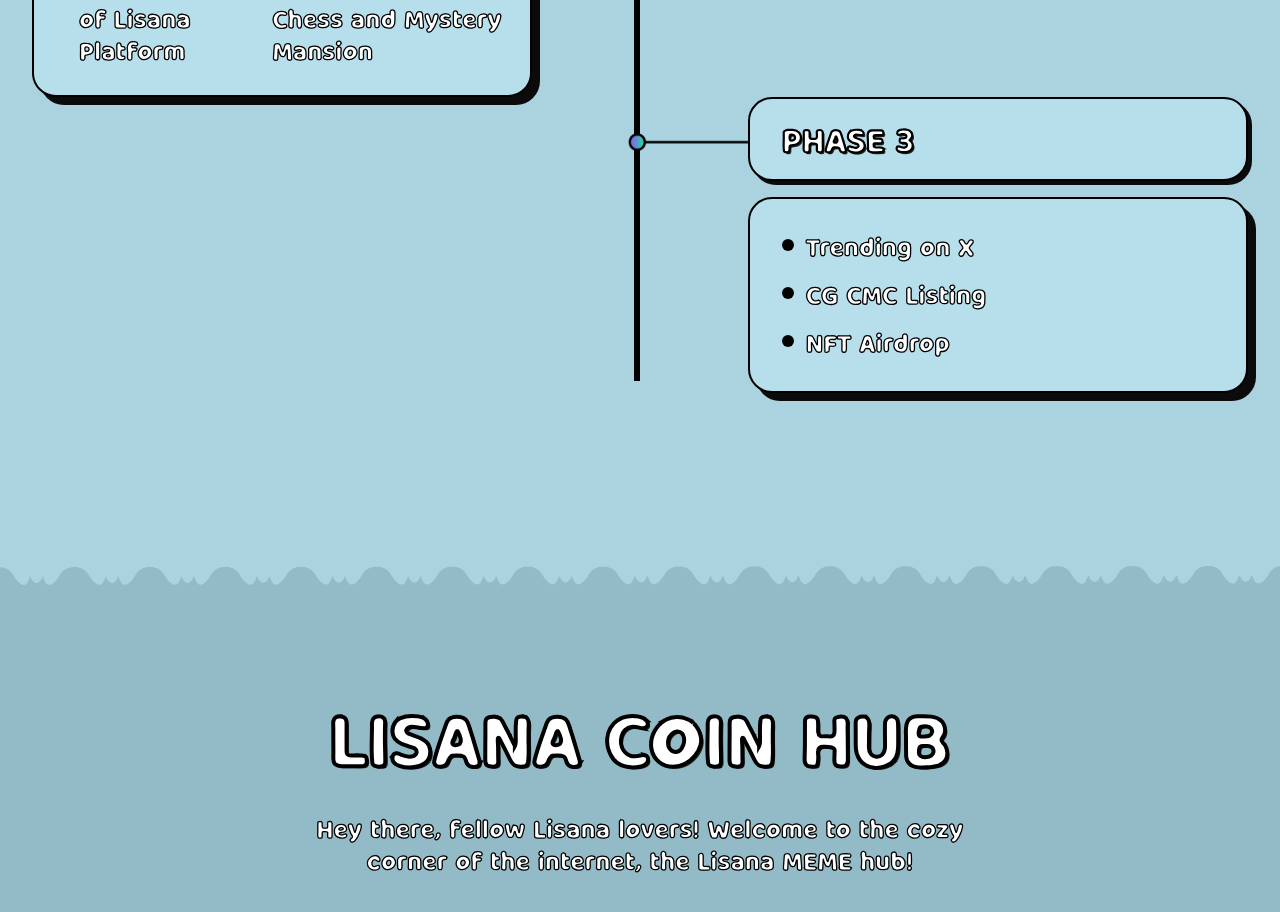
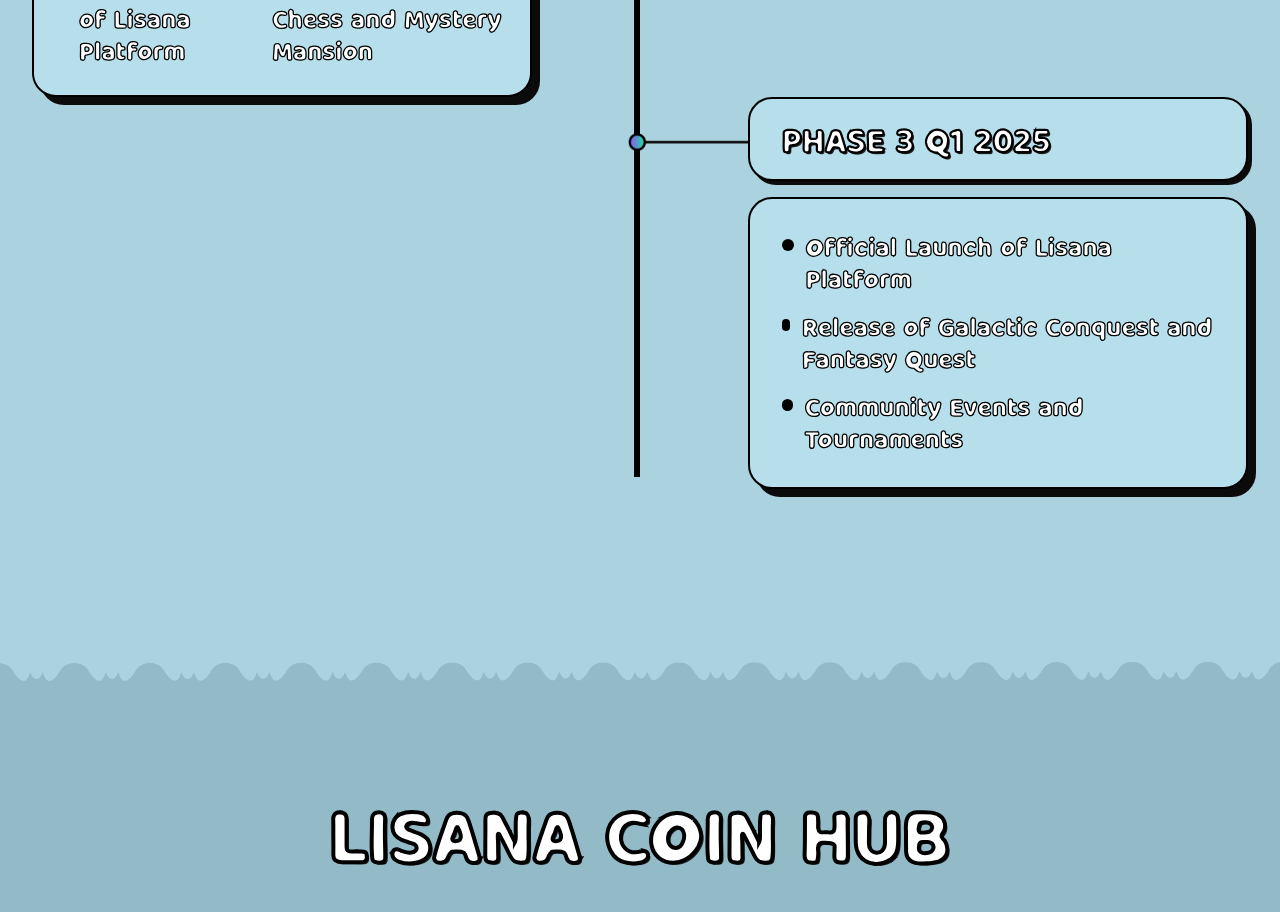
Before and after one commit to kevinph6/new, a Next.js app: page / in a window 1280 px wide. Shown: the part 5005-5917 px from the top of the page. Built offline with nearby package versions, Linux system fonts and the light colour scheme.

Commit message:
Roadmap.jsx

```diff
--- a/src/components/home-page/Roadmap.jsx
+++ b/src/components/home-page/Roadmap.jsx
@@ -140,7 +140,7 @@
               <div className="flex flex-col gap-y-4">
                 <div className="border-2 border-black px-5 xl:px-8 py-4 xl:py-6 rounded-3xl shadow-[4px_4px_0px_0px_#0C0B0B] bg-[#B7DFEB] ">
                   <p className=" text-2xl sm:text-[28px] lg:text-[32px] text-white leading-[100%] tracking-[0.6px]  uppercase small-heading ">
-                    PHASE 3
+                    PHASE 3 Q1 2025
                   </p>
                 </div>
 
@@ -148,15 +148,15 @@
                   <ul className="flex flex-col gap-2.5 md:gap-3 xl:gap-4">
                     <li className="text-lg md:text-xl xl:text-2xl text-white text-shadows2 leading-[160%] tracking-[0.48px] flex items-start gap-2 lg:gap-3 ">
                       <span className="w-2 h-2 mt-2 lg:w-3 lg:h-3 rounded-full bg-black block "></span>
-                      Trending on X{" "}
+                      Official Launch of Lisana Platform{" "}
                     </li>
                     <li className="text-lg md:text-xl xl:text-2xl text-white text-shadows2 leading-[160%] tracking-[0.48px] flex items-start gap-2 lg:gap-3 ">
                       <span className="w-2 h-2 mt-2 lg:w-3 lg:h-3 rounded-full bg-black block "></span>
-                      CG CMC Listing{" "}
+                      Release of Galactic Conquest and Fantasy Quest{" "}
                     </li>
                     <li className="text-lg md:text-xl xl:text-2xl text-white text-shadows2 leading-[160%] tracking-[0.48px] flex items-start gap-2 lg:gap-3 ">
                       <span className="w-2 h-2 mt-2 lg:w-3 lg:h-3 rounded-full bg-black block "></span>
-                      NFT Airdrop{" "}
+                      Community Events and Tournaments{" "}
                     </li>
                   </ul>
                 </div>
```
